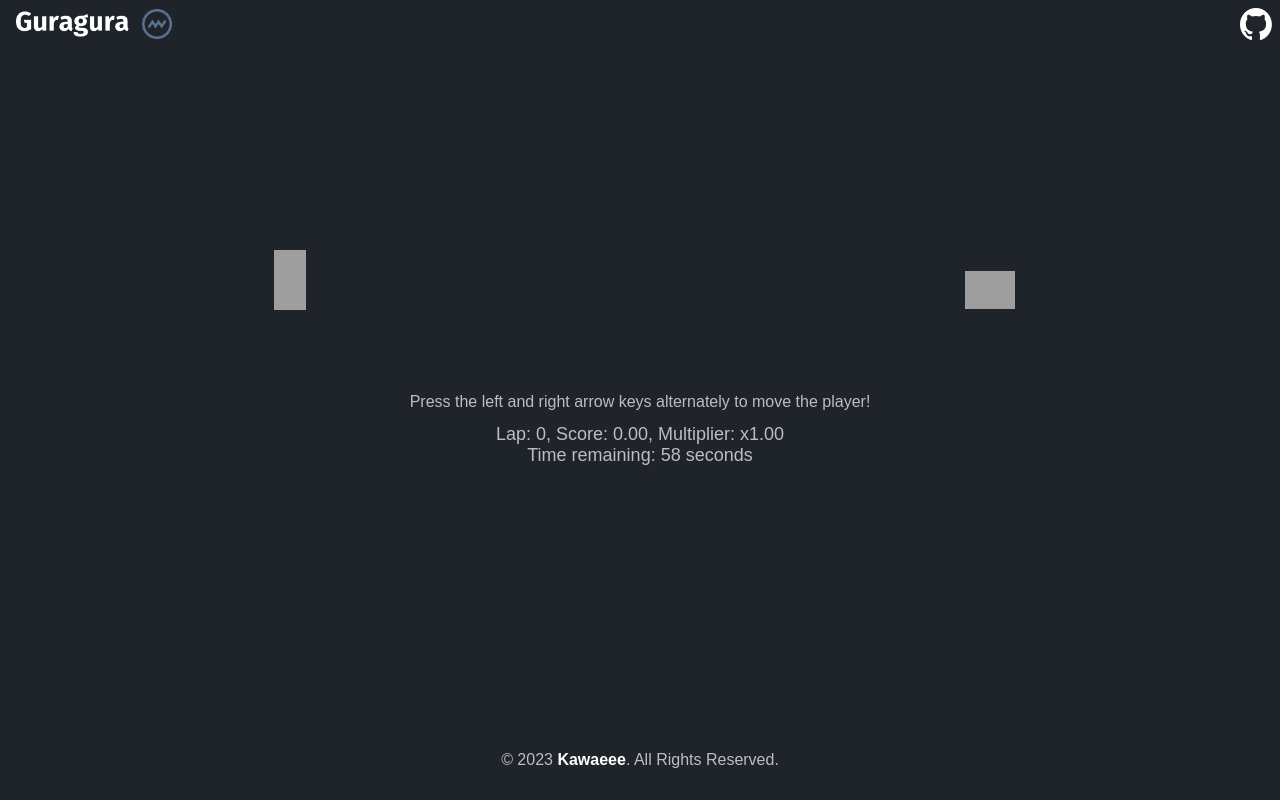
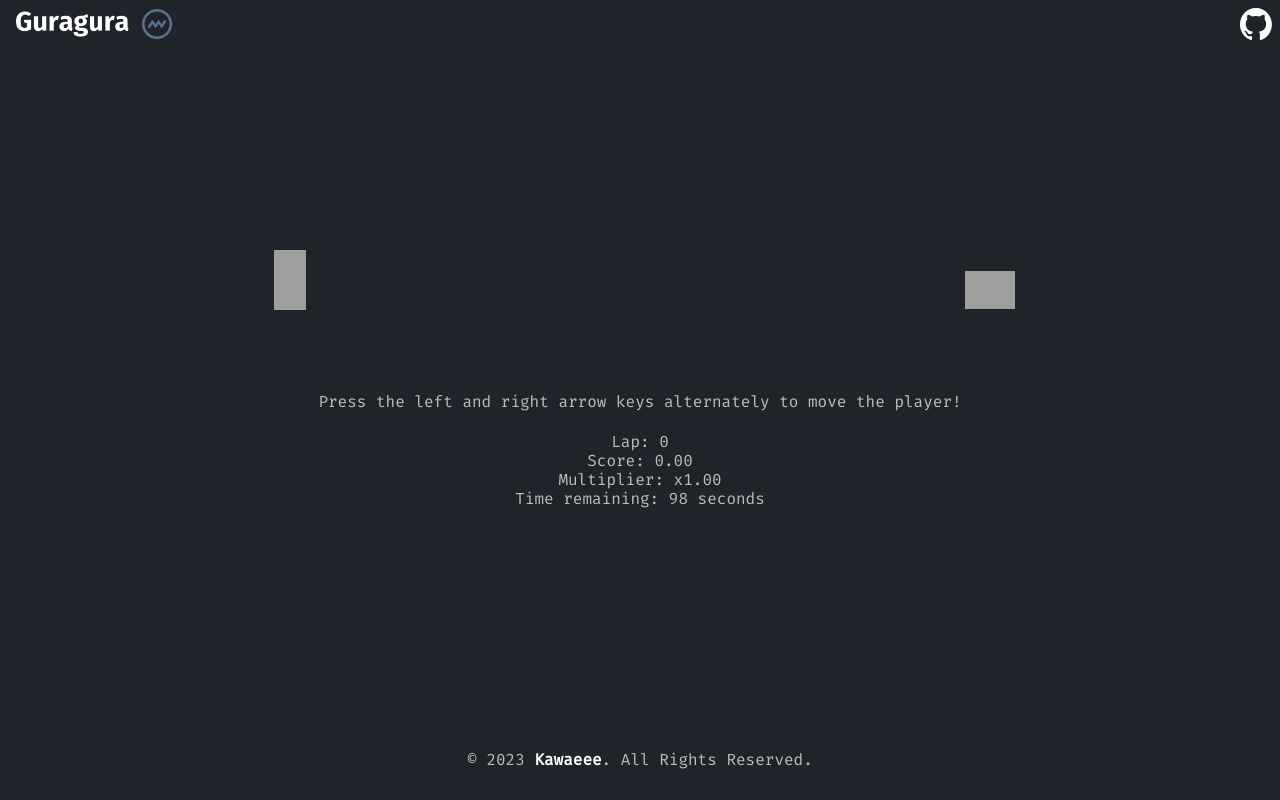
Before and after one commit to Kawaeee/guragura, a SvelteKit app: page / in a window 1280 px wide. Both pictures are taken after a click on the button "Run!". Built offline with nearby package versions, Linux system fonts and the light colour scheme; grey boxes are pictures that could not be loaded.

Commit message:
🔨 style change and minor fix

```diff
--- a/src/routes/Guragura.svelte
+++ b/src/routes/Guragura.svelte
@@ -264,7 +264,7 @@
         goalReachedBaseScore = 10;
         scoreMultiplier = 1.0;
 
-        remainingTime = 60;
+        remainingTime = 100;
         goalReachedCount = 0;
     }
 
@@ -303,19 +303,24 @@
 {#if !isGameStarted}
 <div class="guragura-screen" transition:fade>
     <h1>Ready to Guragura? Start Moving Now!</h1>
+    <button class="start-btn" on:click={startGame}>Run!</button>
     {#if lastGameStatus}
     <div class="last-score">
-        Lap: {goalReachedCount}, Score: {startScore.toFixed(2)}, Multiplier: x{scoreMultiplier.toFixed(2)}
+        Lap: {goalReachedCount}
+        <br>Score: {startScore.toFixed(2)}
+        <br>Multiplier: x{scoreMultiplier.toFixed(2)}
+        <br>Time remaining: {remainingTime} seconds
     </div>
     {/if}
-    <button class="start-btn" on:click={startGame}>Run!</button>
 </div>
 {/if}
 
 {#if isGameStarted}
 <div class="guragura-screen" transition:fade>
     <div class="current-score">
-        Lap: {goalReachedCount}, Score: {startScore.toFixed(2)}, Multiplier: x{scoreMultiplier.toFixed(2)}
+        Lap: {goalReachedCount}
+        <br>Score: {startScore.toFixed(2)}
+        <br>Multiplier: x{scoreMultiplier.toFixed(2)}
         <br>Time remaining: {remainingTime} seconds
     </div>
     <div class="game-content">
@@ -350,20 +355,25 @@
     }
 
     .last-score{
-        font-size: large;
+        position: absolute;
+        bottom: -50px;
+        font-size: medium;
     }
 
     .current-score{
         position: absolute;
-        top: 75px;
+        top: 100px;
         left: 50%;
         transform: translate(-50%, -50%);
-        font-size: large;
+        font-size: medium;
     }
 
     .game-content {
         display: flex;
         flex-direction: row;
+        justify-content: center;
+        align-items: center;
+        white-space: nowrap;
     }
 
     .instruction {
--- a/src/routes/styles.css
+++ b/src/routes/styles.css
@@ -13,7 +13,7 @@
   --color-text: rgba(255, 255, 255, 0.7);
   --column-width: 42rem;
   --column-margin-top: 4rem;
-  font-family: var(--font-body);
+  font-family: var(--font-mono);
   color: var(--color-text);
 }
 
```
